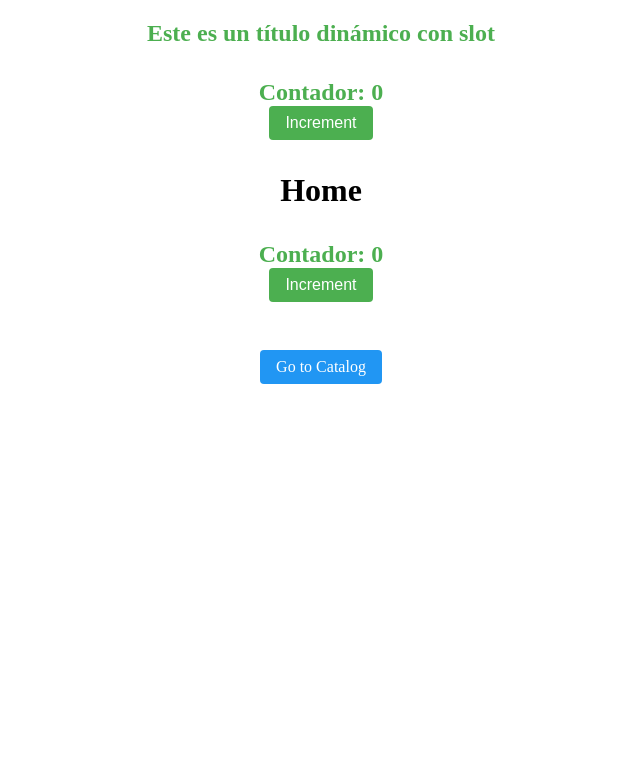
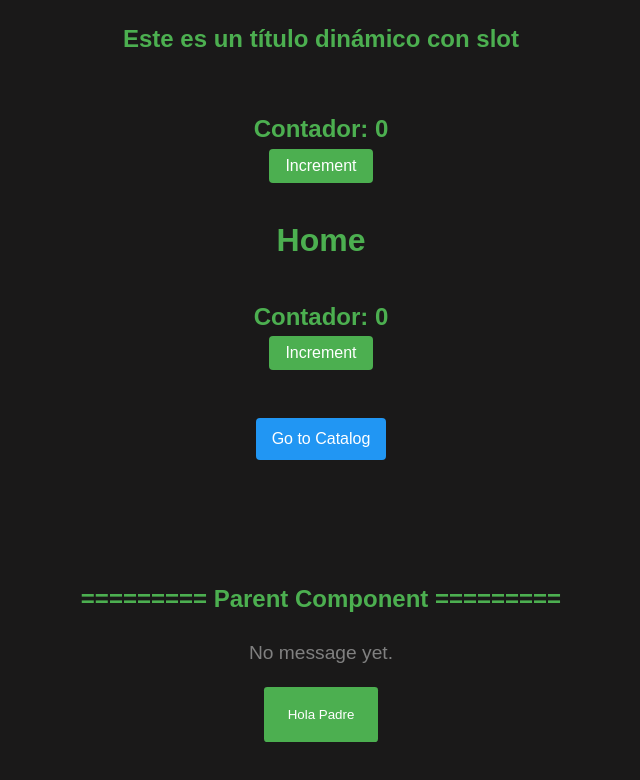
Before and after one commit to deividko/vue-exercises, a Vue app: page / in a window 1280 px wide. Shown: the top 780 px of the page, without its empty margins (319-959 px from the left). Built offline with nearby package versions, Linux system fonts and the light colour scheme; the HTML template or start-up script is replaced by a standard one.

Commit message:
Ejercicio 8 Vue, emit

```diff
--- a/src/App.vue
+++ b/src/App.vue
@@ -1,12 +1,15 @@
 <script lang="ts">
 import TheTitle from "./components/TheTitle.vue";
 import TheCounter from "./components/TheCounter.vue";
+import ParentComponent from "./components/ParentComponent.vue";
+
 
 export default {
   name: "App",
   components: {
     TheTitle,
-    TheCounter
+    TheCounter,
+    ParentComponent
   },
 };
 </script>
@@ -17,5 +20,21 @@ export default {
     </TheTitle>
     <TheCounter />
     <router-view />
+    <ParentComponent />
   </div>
 </template>
+
+<style lang="scss">
+#app {
+  font-family: 'Arial', sans-serif;
+  line-height: 1.6;
+  margin: 0;
+  padding: 0;
+  background-color: #1a1919;
+  min-height: 100vh;
+  display: flex;
+  flex-direction: column;
+  align-items: center;
+  justify-content: flex-start;
+}
+</style>
--- /dev/null
+++ b/src/components/ChildComponent.vue
@@ -0,0 +1,41 @@
+<script lang="ts">
+import { defineComponent } from "vue";
+
+export default defineComponent({
+  name: "ChildComponent",
+  emits: ["greet"],
+  methods: {
+    emitGreet() {
+      this.$emit("greet", "Hola padre!");
+    },
+  },
+});
+</script>
+
+<template>
+  <div class="child-component">
+    <button class="child-component__button" @click="emitGreet">
+      Hola Padre
+    </button>
+  </div>
+</template>
+
+<style scoped lang="scss">
+.child-component {
+  text-align: center;
+  margin: 1em 0;
+
+  &__button {
+    padding: 1.5em 1.8em;
+    background-color: $primary-color;
+    color: white;
+    border: none;
+    border-radius: 0.25em;
+    cursor: pointer;
+
+    &:hover {
+      background-color: $secondary-color;
+    }
+  }
+}
+</style>
--- /dev/null
+++ b/src/components/ParentComponent.vue
@@ -0,0 +1,48 @@
+<script lang="ts">
+import { defineComponent } from "vue";
+import ChildComponent from "./ChildComponent.vue";
+
+export default defineComponent({
+  name: "ParentComponent",
+  components: {
+    ChildComponent,
+  },
+  data() {
+    return {
+      messageFromChild: "",
+    };
+  },
+  methods: {
+    handleGreet(message: string) {
+      this.messageFromChild = message;
+    },
+  },
+});
+</script>
+
+<template>
+  <section class="parent-component">
+    <h2 class="parent-component__title">========= Parent Component =========</h2>
+    <p class="parent-component__message">
+      {{ messageFromChild || "No message yet." }}
+    </p>
+    <ChildComponent @greet="handleGreet" />
+  </section>
+</template>
+
+<style scoped lang="scss">
+.parent-component {
+  text-align: center;
+
+  &__title {
+    font-size: 1.5em;
+    margin: 5em 0 0 0;
+  }
+
+  &__message {
+    font-size: 1.2em;
+    color: $txt-grey;
+    margin: 1em 0;
+  }
+}
+</style>
```
Also changed, not shown: src/assets/styles/reset.scss (line endings or trailing spaces).
